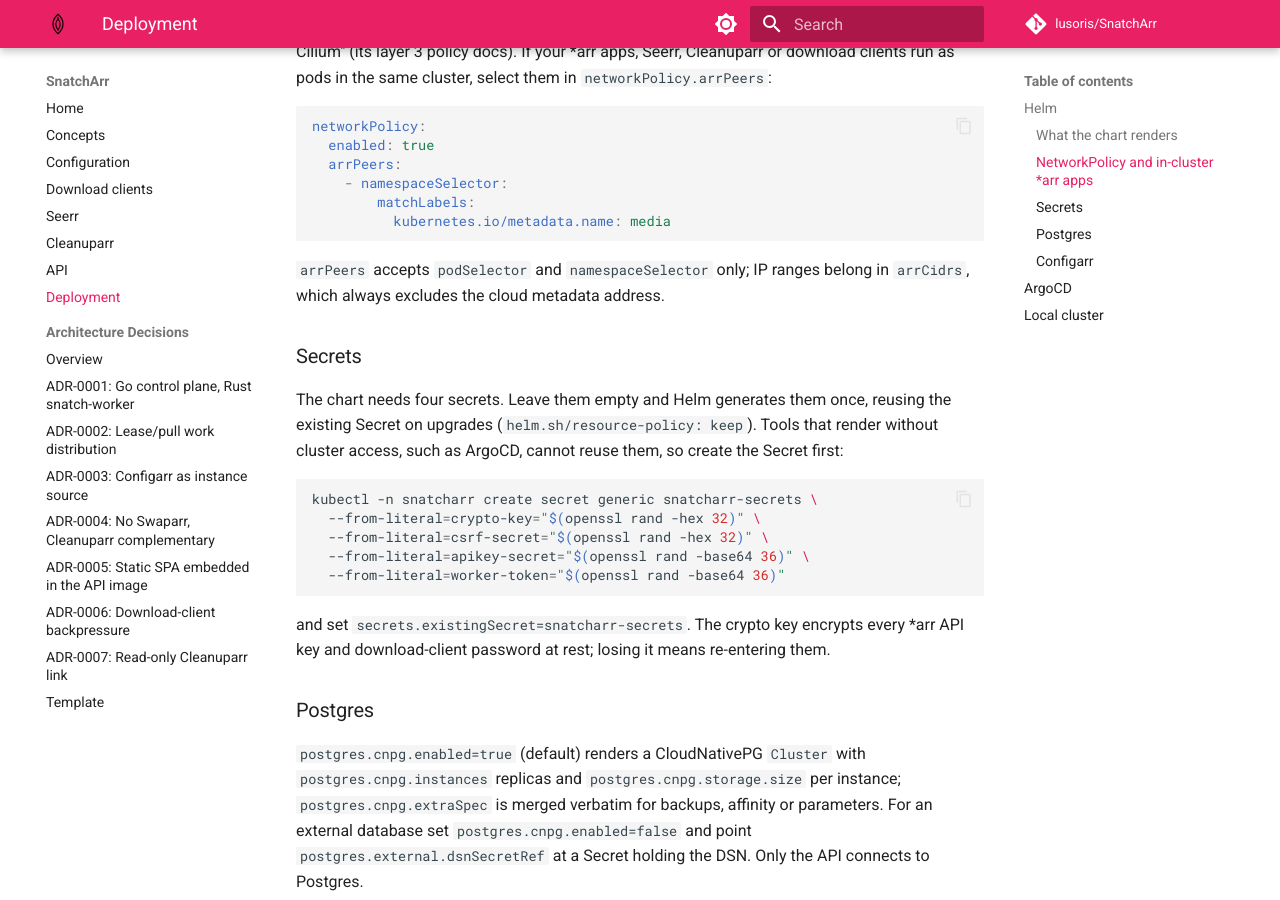
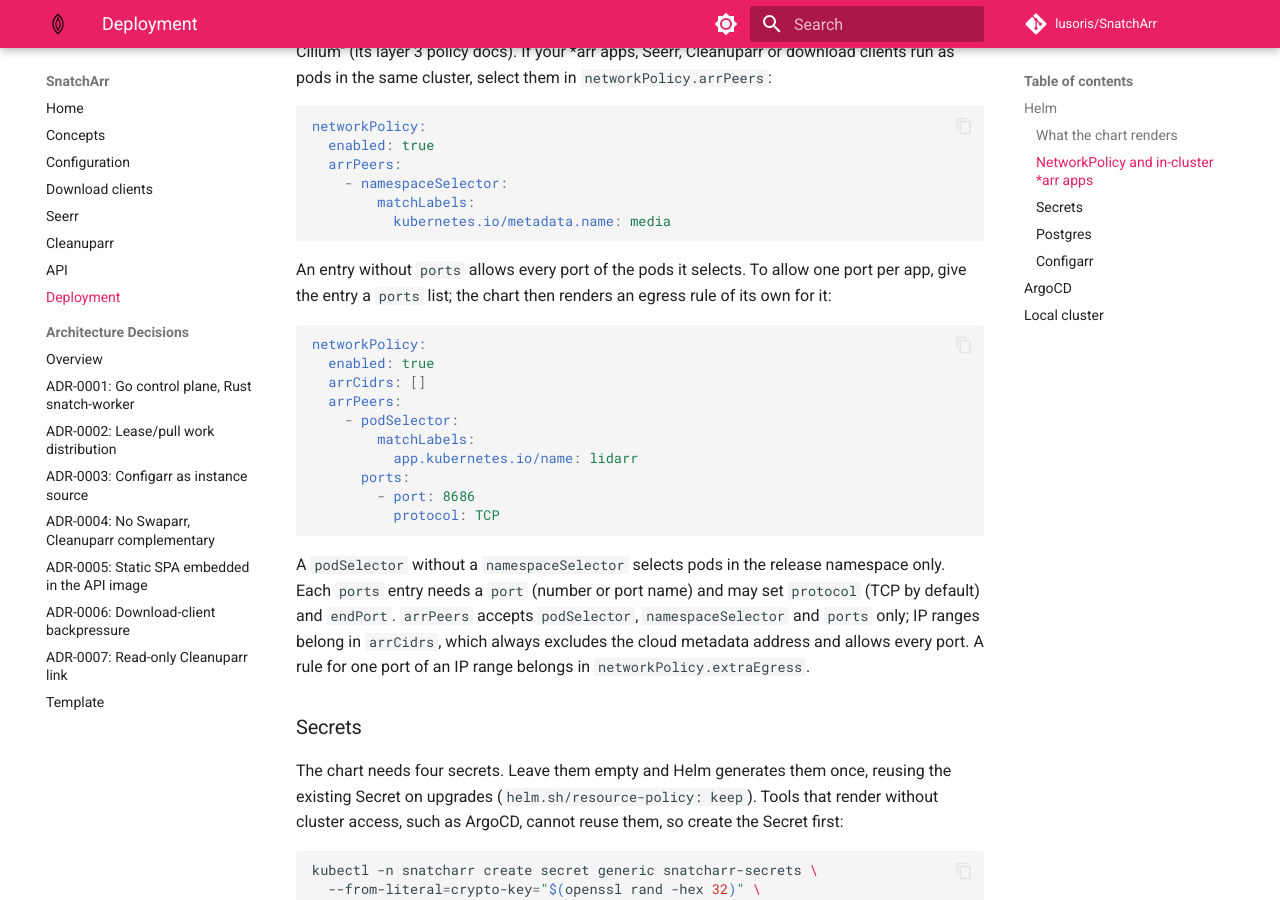
Before and after one commit to lusoris/SnatchArr, an MkDocs documentation site: the page built from docs/deployment.md, in a window 1280 px wide and 900 px high, scrolled down 1752 px. Built offline with MkDocs 1.6.1 and Material for MkDocs 9.7.7, drawn with Linux system fonts in a browser that asks for light colours; comment, search, counter and statistics services are not loaded.

Commit message:
fix(helm): let an arrPeers entry name its ports
With networkPolicy.arrPeers set, both NetworkPolicies rendered one
egress rule to those peers without a ports list, so the API and the
worker could reach every port of the selected pods. A policy with one
port per app had to be written in networkPolicy.extraEgress.

An arrPeers entry now takes an optional ports list (NetworkPolicyPort:
port, protocol, endPort). The chart renders an egress rule of its own
for such an entry, in both policies, with those ports only. Entries
without ports and all arrCidrs ranges stay in one rule that allows
every port, so existing values render the same rules as before.

- templates/_helpers.tpl: snatcharr.arrEgressPeers becomes
  snatcharr.arrEgressRules and returns the rules, or nothing when
  there is no peer.
- values.schema.json: ports needs at least one entry, each entry needs
  a port, and other keys are refused. An empty list would otherwise
  read as "every port".
- values.yaml, docs/deployment.md: state that arrCidrs and an entry
  without ports allow every port, and that a rule for one port of an
  IP range belongs in extraEgress.
- make deploy-verify: the all-features render that kubeconform checks
  gains an entry with ports, and a new check renders such an entry as
  the only peer and requires that every egress rule with a destination
  carries ports. CI's server-side dry run renders the entry too.

Verified: make deploy-verify passes. Four planted defects in the
helper each fail it: ports dropped and the peer moved into the
all-ports rule ("4 with a to, 2 of them without ports"), the rule for
the entry rendered without ports (same message), the rule not rendered
("2 with a to"), and ports left inside the peer (kubeconform:
"additional properties 'ports' not allowed"). Helm refuses an empty
ports list, an entry without port and an entry with ports but no
selector.

Closes #145

Co-Authored-By: Claude Opus 5.5 <noreply@anthropic.com>
Signed-off-by: lusoris <lusoris@proton.me>

````diff
--- a/docs/deployment.md
+++ b/docs/deployment.md
@@ -74,8 +74,27 @@ networkPolicy:
           kubernetes.io/metadata.name: media
 ```
 
-`arrPeers` accepts `podSelector` and `namespaceSelector` only; IP ranges belong in
-`arrCidrs`, which always excludes the cloud metadata address.
+An entry without `ports` allows every port of the pods it selects. To allow one port per
+app, give the entry a `ports` list; the chart then renders an egress rule of its own for it:
+
+```yaml
+networkPolicy:
+  enabled: true
+  arrCidrs: []
+  arrPeers:
+    - podSelector:
+        matchLabels:
+          app.kubernetes.io/name: lidarr
+      ports:
+        - port: 8686
+          protocol: TCP
+```
+
+A `podSelector` without a `namespaceSelector` selects pods in the release namespace only.
+Each `ports` entry needs a `port` (number or port name) and may set `protocol` (TCP by
+default) and `endPort`. `arrPeers` accepts `podSelector`, `namespaceSelector` and `ports`
+only; IP ranges belong in `arrCidrs`, which always excludes the cloud metadata address and
+allows every port. A rule for one port of an IP range belongs in `networkPolicy.extraEgress`.
 
 ### Secrets
 
````
Also changed, not shown: 6 other files.
